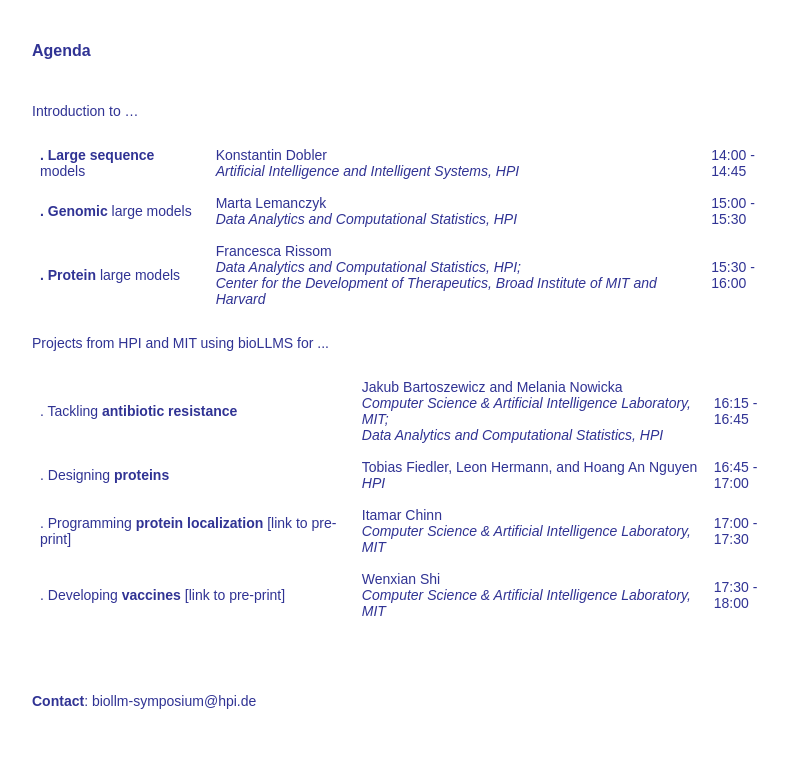
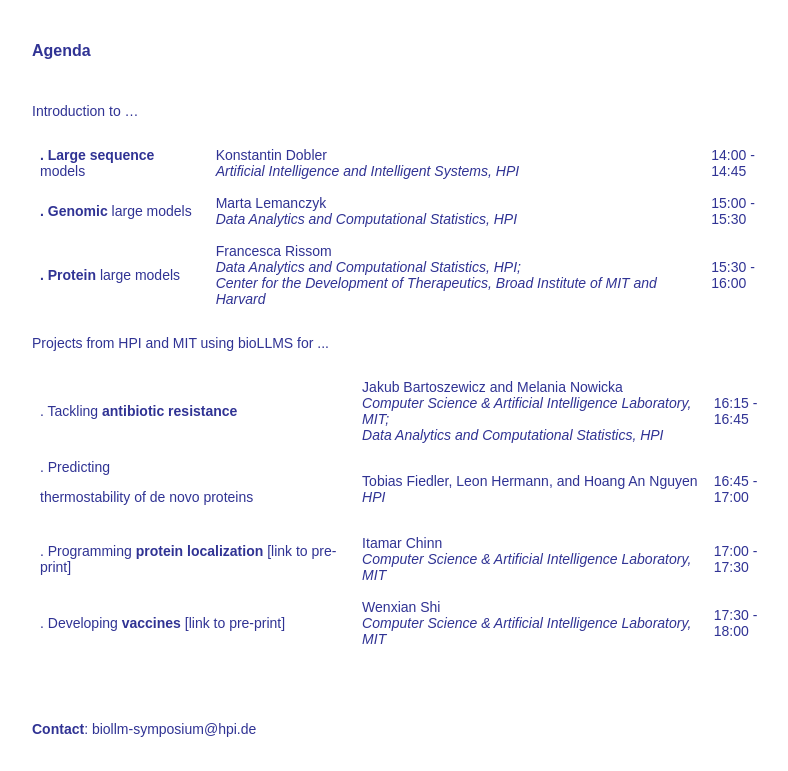
Before and after one commit to pia-francesca/hpi-biollm-symposium.github.io, a plain HTML site: page index.html in a window 1280 px wide. Shown: the part 678-1449 px from the top of the page, without its empty margins (224-1012 px from the left). Before the commit the page ends 1421 px from the top, so only its background shows below. Drawn offline with Linux system fonts and the light colour scheme.

Commit message:
update agenda

```diff
--- a/index.html
+++ b/index.html
@@ -165,7 +165,8 @@
                 <td>16:15 - 16:45</td>
             </tr>
             <tr>
-                <td>. Designing <b>proteins</b> </td>
+                <td>. Predicting <p>thermostability of de novo proteins</p>
+                </td>
                 <td>Tobias Fiedler, Leon Hermann, and Hoang An Nguyen<br>
                     <i>HPI</i>
                 </td>
```
